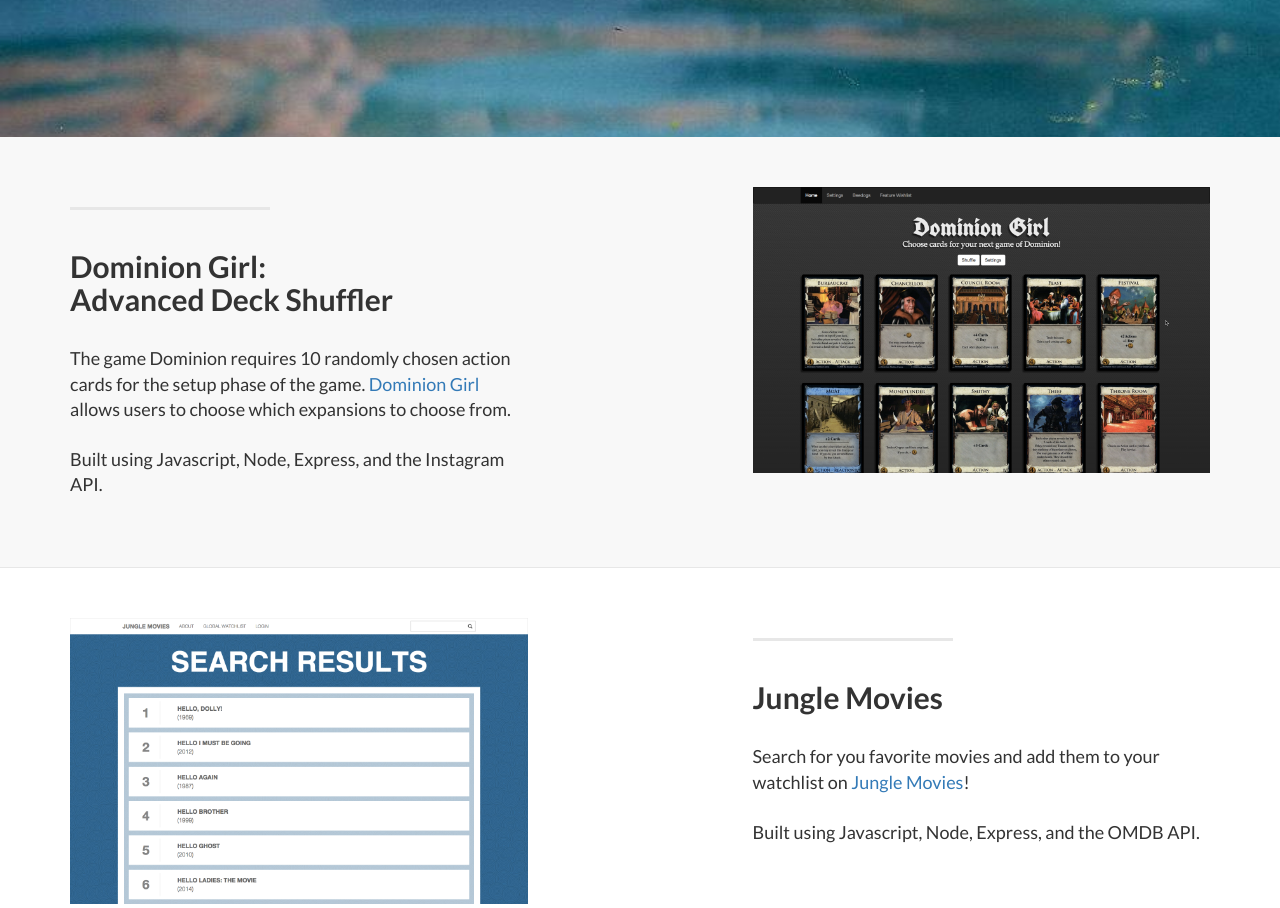
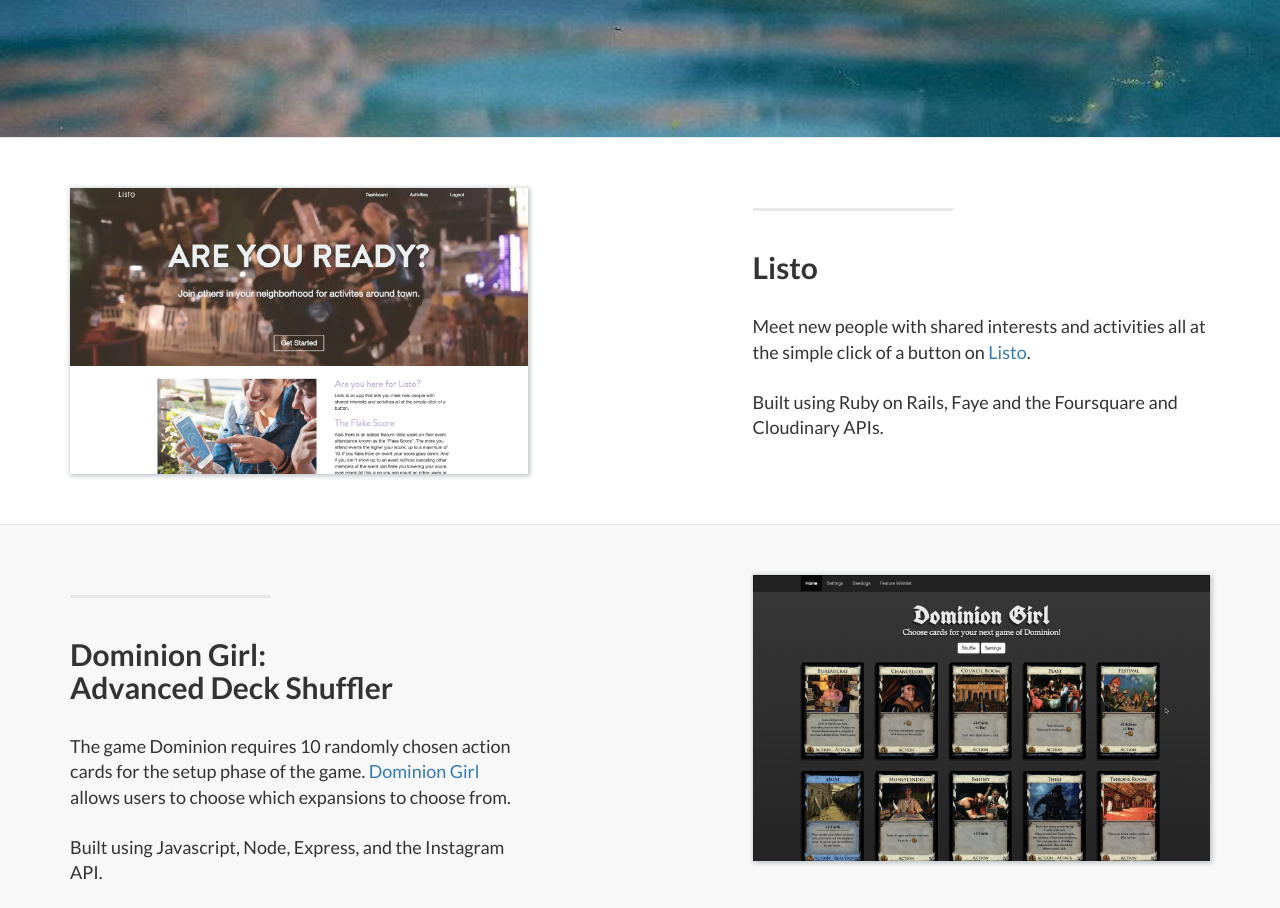
Before and after one commit to jungledre/jungledre.github.io, a plain HTML site: page index.html in a window 1280 px wide. Shown: the part 640-1548 px from the top of the page. Drawn offline with Linux system fonts and the light colour scheme.

Commit message:
Added getlisto.herokuapp.com to portfolio.

```diff
--- a/css/landing-page.css
+++ b/css/landing-page.css
@@ -164,3 +164,7 @@ footer {
 p.copyright {
     margin: 15px 0 0;
 }
+
+.img-responsive {
+    box-shadow: 1px 1px 5px 1px #bdc3c7;
+}
--- a/index.html
+++ b/index.html
@@ -97,6 +97,30 @@
     <!-- /.intro-header -->
 
     <!-- Page Content -->
+
+    <div class="content-section-b">
+
+        <div class="container">
+
+            <div class="row">
+                <div class="col-lg-5 col-lg-offset-1 col-sm-push-6  col-sm-6">
+                    <hr class="section-heading-spacer">
+                    <div class="clearfix"></div>
+                    <h2 class="section-heading">Listo</h2>
+                    <p class="lead">Meet new people with shared interests and activities all at the simple click of a button on <a target="_blank" href="https://getlisto.herokuapp.com/">Listo</a>.<br><br>Built using Ruby on Rails, Faye and the Foursquare and Cloudinary APIs.</p>
+                </div>
+                <div class="col-lg-5 col-sm-pull-6  col-sm-6">
+                    <a href="https://junglemovies.herokuapp.com/">
+                        <img class="img-responsive" src="img/listo.png" alt="">
+                    </a>
+                </div>
+            </div>
+
+        </div>
+        <!-- /.container -->
+
+    </div>
+    <!-- /.content-section-b -->
 
     <div class="content-section-a">
 
```
Also changed, not shown: img/listo.png (added).
